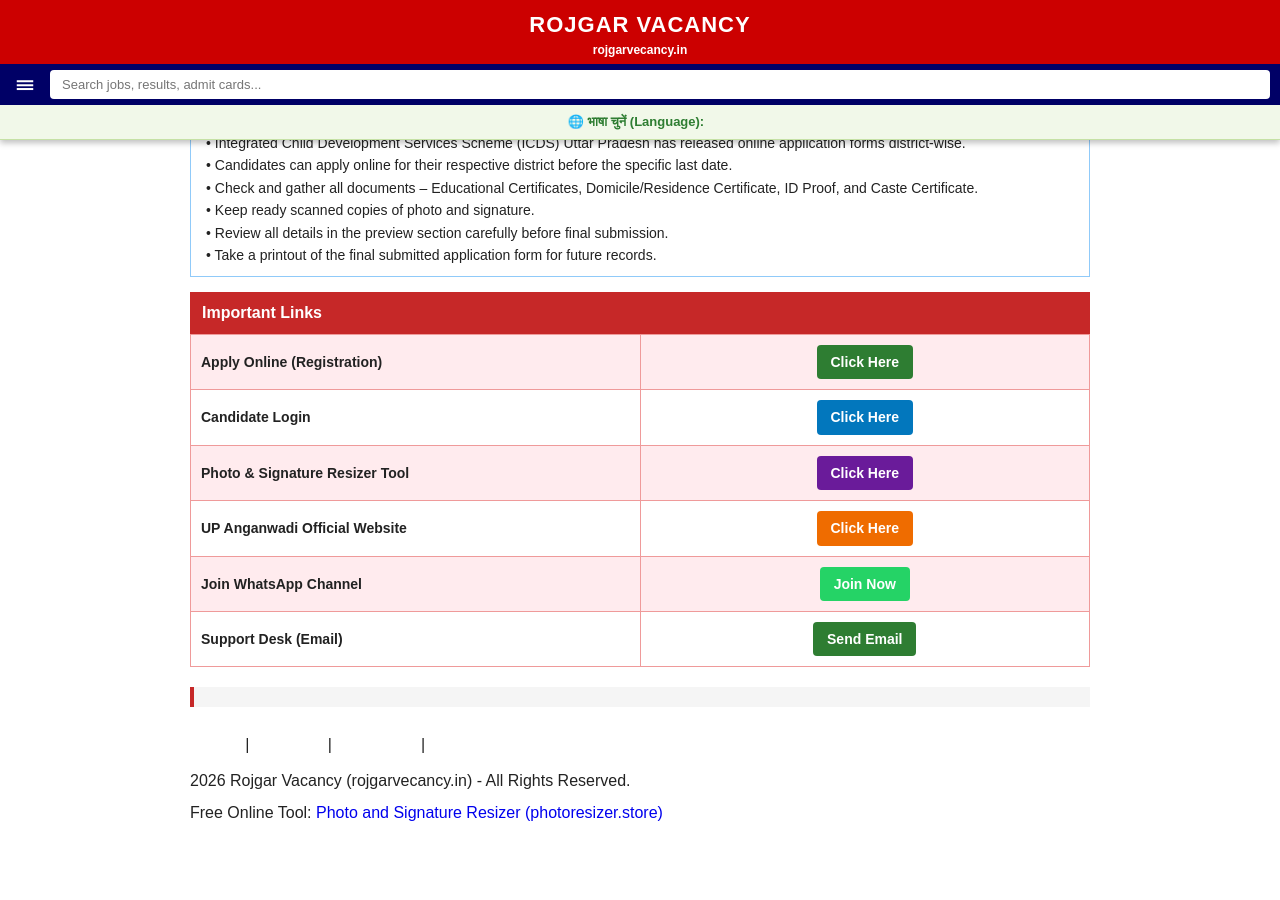
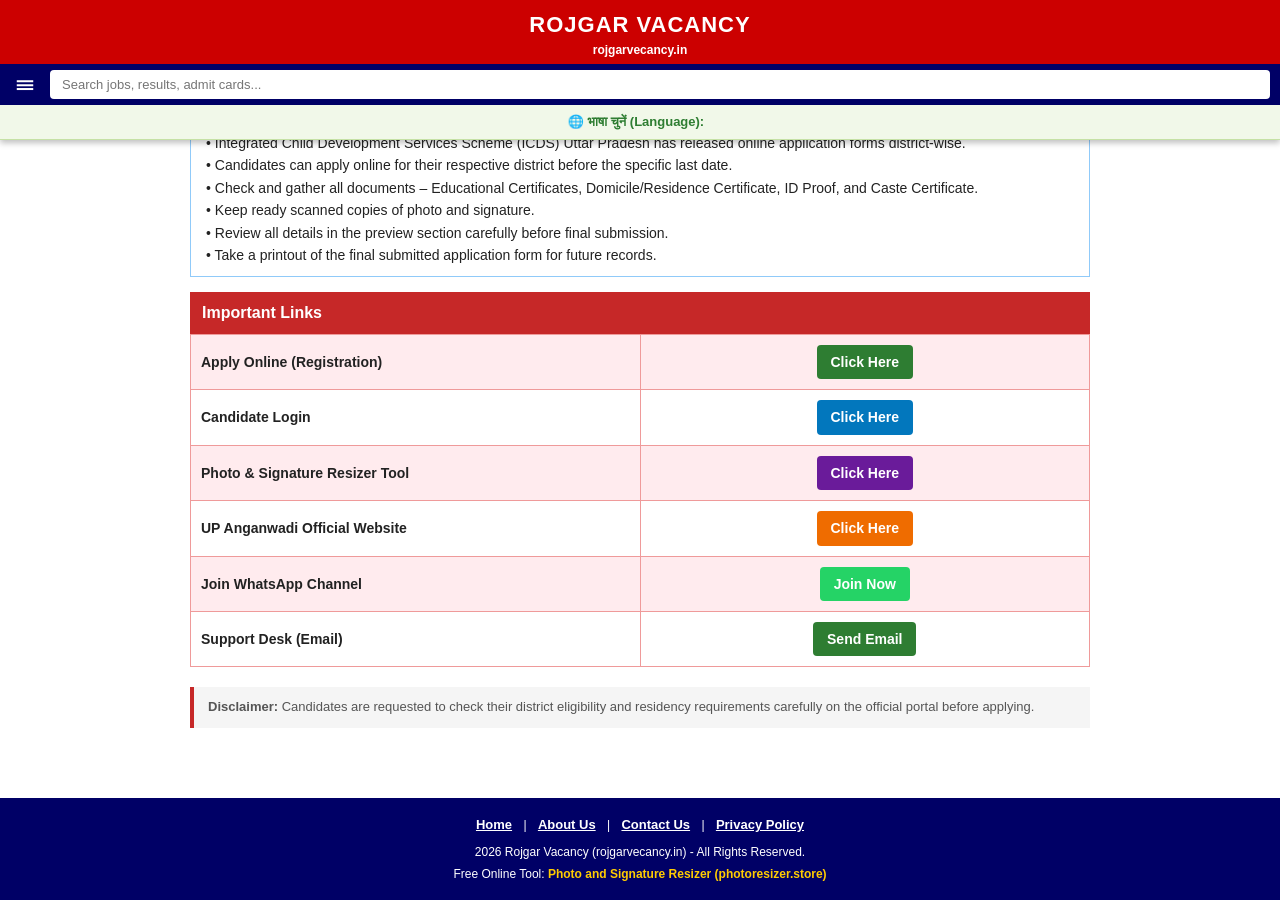
Before and after one commit to Rojgarvacancy/Rojgar-vacancy-, a Jekyll site: the page built from _posts/2026-09-24-up-anganwadi-helper-bharti-recruitment-2026.html, in a window 1280 px wide and 900 px high, scrolled down 1535 px. Built offline with Jekyll 4.4.1, drawn with Linux system fonts in a browser that asks for light colours; before the commit the page ends 2380 px from its top, so only the background shows below that.

Commit message:
Update 2026-09-24-up-anganwadi-helper-bharti-recruitment-2026.html

```diff
--- a/_posts/2026-09-24-up-anganwadi-helper-bharti-recruitment-2026.html
+++ b/_posts/2026-09-24-up-anganwadi-helper-bharti-recruitment-2026.html
@@ -262,5 +262,9 @@ categories: ["Latest Jobs"]
     </tbody>
   </table>
 
-  <!--Pure Simple Paragraph Disclaimer Without Broken Styles-->
-  <p style="background-color: #f5f5f5; border-left: 4px solid #c62828; padding: 10px 14px; margin: 15px 0 25px 0; color: #222222; font-size: 13
+    <!--Clean Disclaimer Note-->
+  <div style="background:#f5f5f5;border-left:4px solid #c62828;padding:10px 14px;margin:15px 0 25px;color:#555;font-size:13px;">
+    <strong>Disclaimer:</strong> Candidates are requested to check their district eligibility and residency requirements carefully on the official portal before applying.
+  </div>
+
+</div>
```
